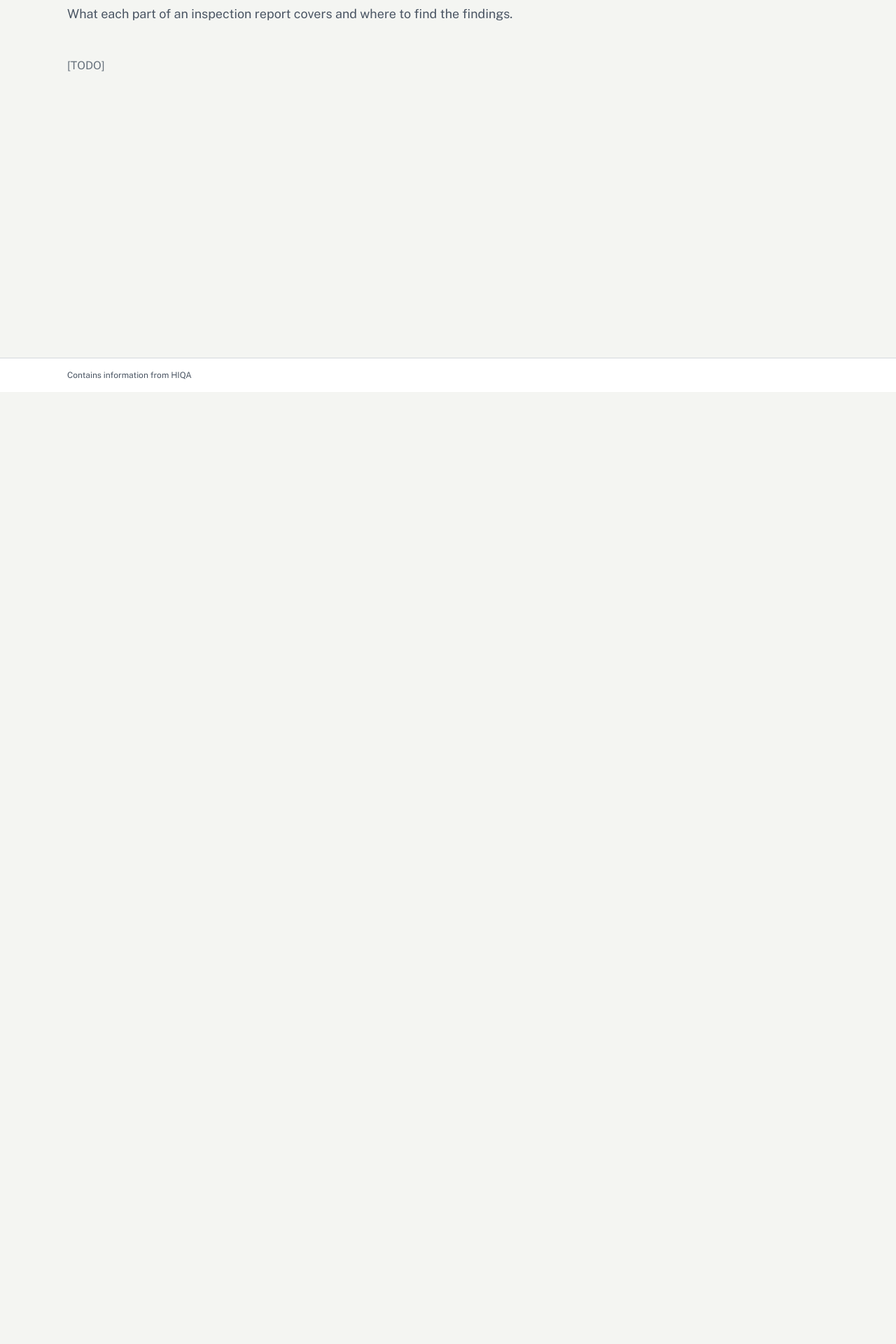
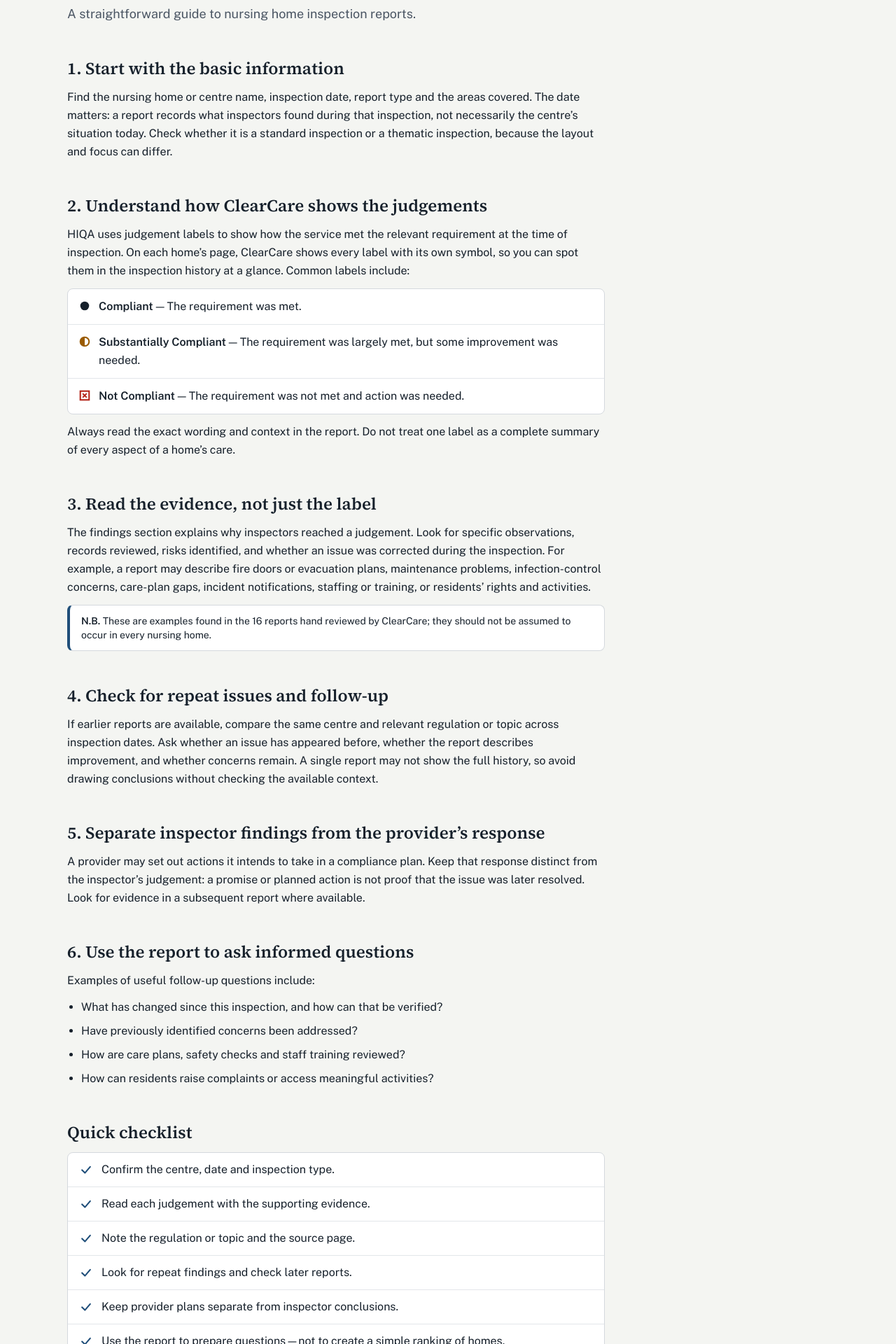
Before and after one commit to niwash/ClearCare, a Next.js app in the folder web/clearcare/: page /guides/reading-inspection-reports in a window 1280 px wide. Shown: the part 240-2160 px from the top of the page at 70% size. Before the commit the page ends 800 px from the top, so only its background shows below. Built offline with nearby package versions, Linux system fonts and the light colour scheme.

Commit message:
CCARE-60: Added Draft for "How to read an inspection report"

```diff
--- a/web/clearcare/app/(site)/guides/reading-inspection-reports/page.tsx
+++ b/web/clearcare/app/(site)/guides/reading-inspection-reports/page.tsx
@@ -1,18 +1,166 @@
+import type { ReactNode } from "react";
+import { JudgementIcon } from "@/components/centre/judgement-icon";
 import { GuideHeader, guideMetadata } from "@/components/guides/guide-header";
-import { Placeholder } from "@/components/placeholder/placeholder";
+import { Section } from "@/components/layout/section";
+import type { Judgement } from "@/lib/centres";
 import { getGuide } from "@/lib/guides";
 
 const guide = getGuide("reading-inspection-reports");
 
 export const metadata = guideMetadata(guide);
 
+// Text from Research/Guides/HIQA_Guide.md (CCARE-56).
+
+const JUDGEMENTS: { judgement: Judgement; label: string; meaning: string }[] = [
+  { judgement: "compliant", label: "Compliant", meaning: "The requirement was met." },
+  {
+    judgement: "substantially-compliant",
+    label: "Substantially Compliant",
+    meaning: "The requirement was largely met, but some improvement was needed.",
+  },
+  { judgement: "not-compliant", label: "Not Compliant", meaning: "The requirement was not met and action was needed." },
+];
+
+const QUESTIONS = [
+  "What has changed since this inspection, and how can that be verified?",
+  "Have previously identified concerns been addressed?",
+  "How are care plans, safety checks and staff training reviewed?",
+  "How can residents raise complaints or access meaningful activities?",
+];
+
+const CHECKLIST = [
+  "Confirm the centre, date and inspection type.",
+  "Read each judgement with the supporting evidence.",
+  "Note the regulation or topic and the source page.",
+  "Look for repeat findings and check later reports.",
+  "Keep provider plans separate from inspector conclusions.",
+  "Use the report to prepare questions—not to create a simple ranking of homes.",
+];
+
+function Prose({ children }: { children: ReactNode }) {
+  return <div className="flex max-w-3xl flex-col gap-3 leading-relaxed">{children}</div>;
+}
+
 export default function ReadingInspectionReportsGuide() {
   return (
     <>
       <GuideHeader guide={guide} />
-      <p>
-        <Placeholder>TODO</Placeholder>
-      </p>
+
+      <Section title="1. Start with the basic information">
+        <Prose>
+          <p>
+            Find the nursing home or centre name, inspection date, report type and the areas covered. The date matters:
+            a report records what inspectors found during that inspection, not necessarily the centre’s situation
+            today. Check whether it is a standard inspection or a thematic inspection, because the layout and focus can
+            differ.
+          </p>
+        </Prose>
+      </Section>
+
+      <Section title="2. Understand how ClearCare shows the judgements">
+        <Prose>
+          <p>
+            HIQA uses judgement labels to show how the service met the relevant requirement at the time of inspection.
+            On each home’s page, ClearCare shows every label with its own symbol, so you can spot them in the inspection
+            history at a glance. Common labels include:
+          </p>
+          <ul className="divide-y divide-line-soft rounded-lg border border-line bg-surface">
+            {JUDGEMENTS.map(({ judgement, label, meaning }) => (
+              <li key={judgement} className="flex items-start gap-3 px-4 py-3">
+                <span className="mt-1">
+                  <JudgementIcon judgement={judgement} size={16} />
+                </span>
+                <span>
+                  <span className="font-semibold">{label}</span> — {meaning}
+                </span>
+              </li>
+            ))}
+          </ul>
+          <p>
+            Always read the exact wording and context in the report. Do not treat one label as a complete summary of
+            every aspect of a home’s care.
+          </p>
+        </Prose>
+      </Section>
+
+      <Section title="3. Read the evidence, not just the label">
+        <Prose>
+          <p>
+            The findings section explains why inspectors reached a judgement. Look for specific observations, records
+            reviewed, risks identified, and whether an issue was corrected during the inspection. For example, a report
+            may describe fire doors or evacuation plans, maintenance problems, infection-control concerns, care-plan
+            gaps, incident notifications, staffing or training, or residents’ rights and activities.
+          </p>
+          <aside className="rounded-lg border border-line border-l-4 border-l-link bg-surface px-4 py-3 text-sm">
+            <span className="font-semibold">N.B.</span> These are examples found in the 16 reports hand reviewed by
+            ClearCare; they should not be assumed to occur in every nursing home.
+          </aside>
+        </Prose>
+      </Section>
+
+      <Section title="4. Check for repeat issues and follow-up">
+        <Prose>
+          <p>
+            If earlier reports are available, compare the same centre and relevant regulation or topic across
+            inspection dates. Ask whether an issue has appeared before, whether the report describes improvement, and
+            whether concerns remain. A single report may not show the full history, so avoid drawing conclusions
+            without checking the available context.
+          </p>
+        </Prose>
+      </Section>
+
+      <Section title="5. Separate inspector findings from the provider’s response">
+        <Prose>
+          <p>
+            A provider may set out actions it intends to take in a compliance plan. Keep that response distinct from
+            the inspector’s judgement: a promise or planned action is not proof that the issue was later resolved. Look
+            for evidence in a subsequent report where available.
+          </p>
+        </Prose>
+      </Section>
+
+      <Section title="6. Use the report to ask informed questions">
+        <Prose>
+          <p>Examples of useful follow-up questions include:</p>
+          <ul className="flex list-disc flex-col gap-2 pl-5">
+            {QUESTIONS.map((question) => (
+              <li key={question}>{question}</li>
+            ))}
+          </ul>
+        </Prose>
+      </Section>
+
+      <Section title="Quick checklist">
+        <ul className="max-w-3xl divide-y divide-line-soft rounded-lg border border-line bg-surface">
+          {CHECKLIST.map((item) => (
+            <li key={item} className="flex items-start gap-3 px-4 py-3">
+              <svg
+                aria-hidden
+                viewBox="0 0 24 24"
+                fill="none"
+                stroke="currentColor"
+                strokeWidth={2.5}
+                strokeLinecap="round"
+                strokeLinejoin="round"
+                className="mt-0.5 size-5 shrink-0 text-link"
+              >
+                <path d="M5 12.5 10 17.5 19 7" />
+              </svg>
+              <span>{item}</span>
+            </li>
+          ))}
+        </ul>
+      </Section>
+
+      <Section title="Final takeaway">
+        <Prose>
+          <p>
+            Read the inspection date, judgement and supporting evidence together. Use the report to understand
+            documented findings and prepare informed questions, rather than relying on a single label to make a
+            decision.
+          </p>
+        </Prose>
+      </Section>
     </>
   );
 }
--- a/web/clearcare/lib/guides.ts
+++ b/web/clearcare/lib/guides.ts
@@ -12,8 +12,8 @@
   },
   {
     slug: "reading-inspection-reports",
-    title: "How to read a HIQA inspection report",
-    summary: "What each part of an inspection report covers and where to find the findings.",
+    title: "How to read a HIQA inspection report (Draft)",
+    summary: "A straightforward guide to nursing home inspection reports.",
   },
   {
     slug: "choosing-a-nursing-home",
```
